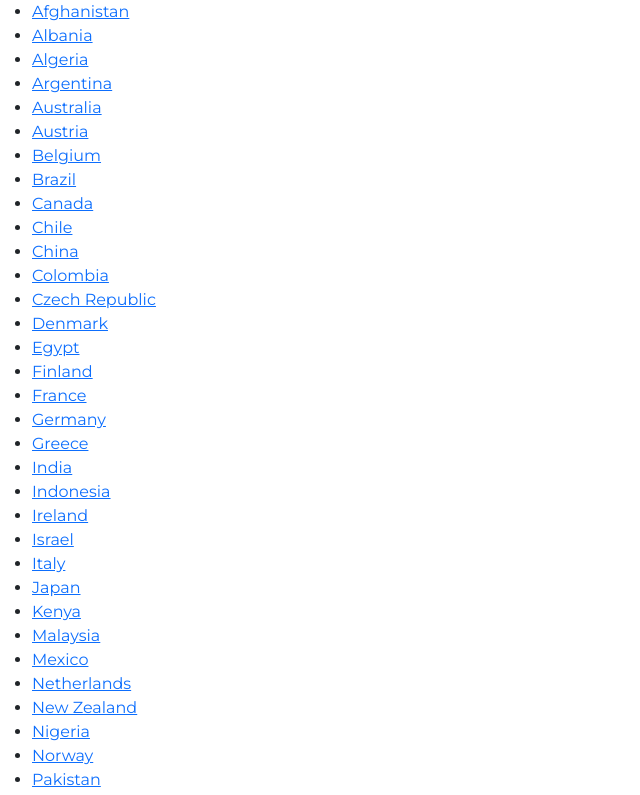
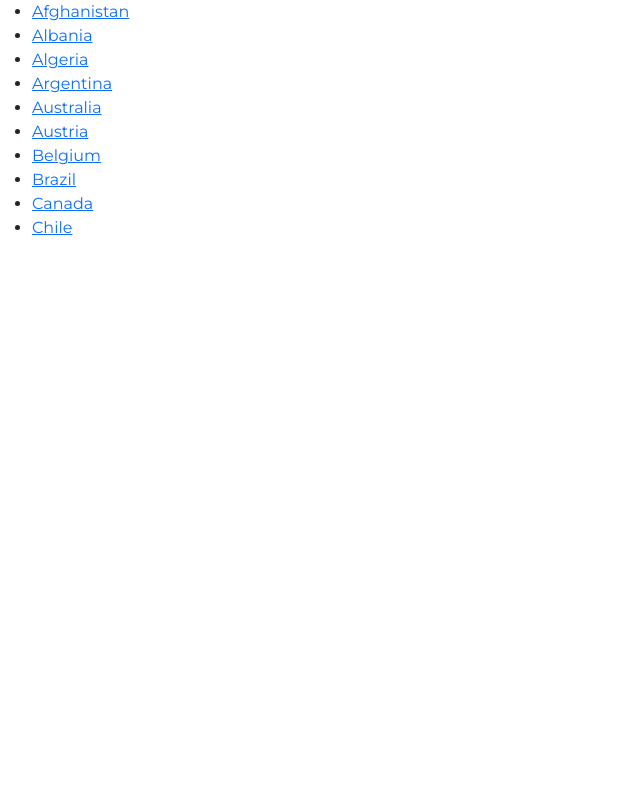
Before and after one commit to cignoBianco/react-live-search, a React (Vite) app: page /countries-list in a window 1280 px wide. Shown: the top 795 px of the page, without its empty margins (0-640 px from the left). Built offline with nearby package versions, Linux system fonts and the light colour scheme.

Commit message:
fix slicing

```diff
--- a/src/components/CountriesList/CountriesList.tsx
+++ b/src/components/CountriesList/CountriesList.tsx
@@ -29,8 +29,8 @@ export const CountriesList = (props: CountriesListProps) => {
     }
 
     const filteredCountries = (): Country[] => {
-        const startValue = currentPage * (countriesPerPage - 1);
-        const endValue = (currentPage - 1) * (countriesPerPage) + 1;
+        const startValue = countriesPerPage * (currentPage - 1);
+        const endValue = startValue + countriesPerPage;
         return countries.slice(startValue, endValue);
     }
 
@@ -41,7 +41,7 @@ export const CountriesList = (props: CountriesListProps) => {
     return (
         <div>
             <ul>
-                {countries.map((c, index) => {
+                {filteredCountries().map((c, index) => {
                     const countryName = 'name' in c ? c.name : c.names.common;
                     const countryCode = 'code' in c ? c.code : c.codes.alpha_2;
 
```
